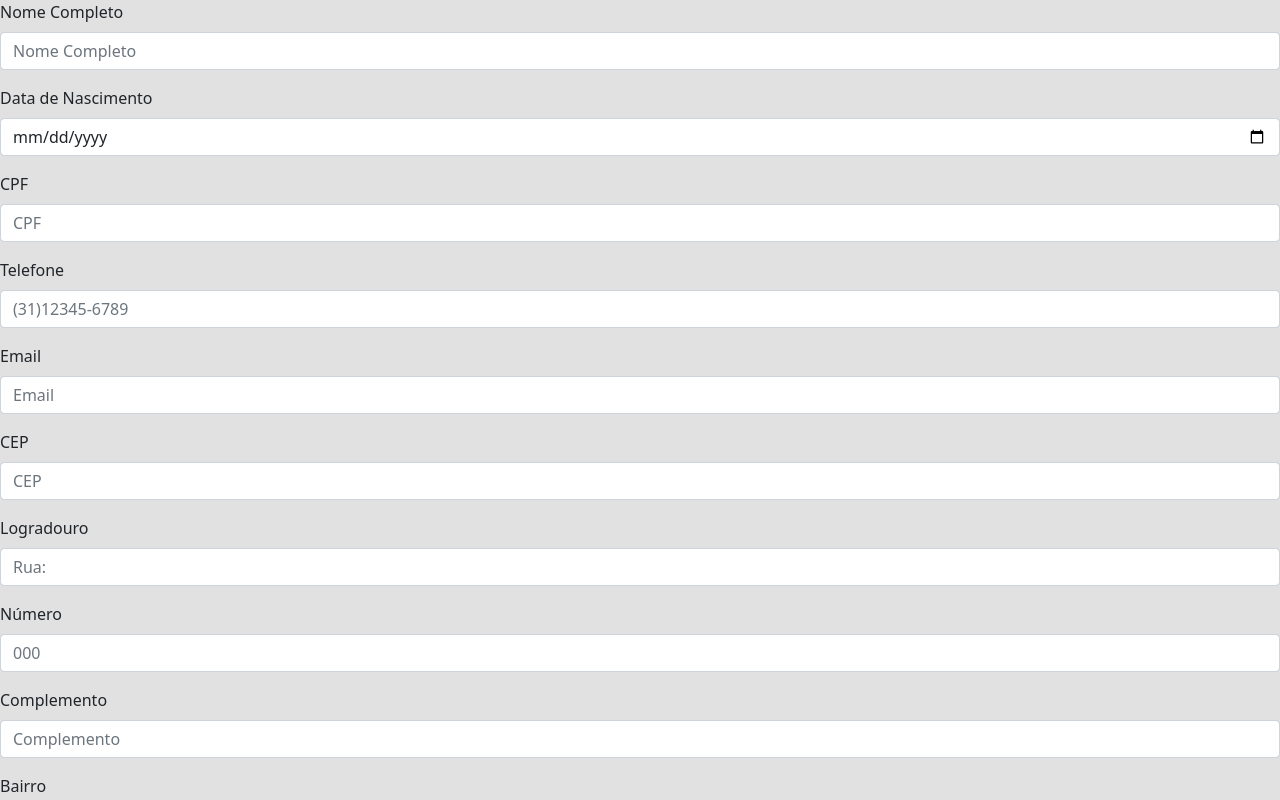
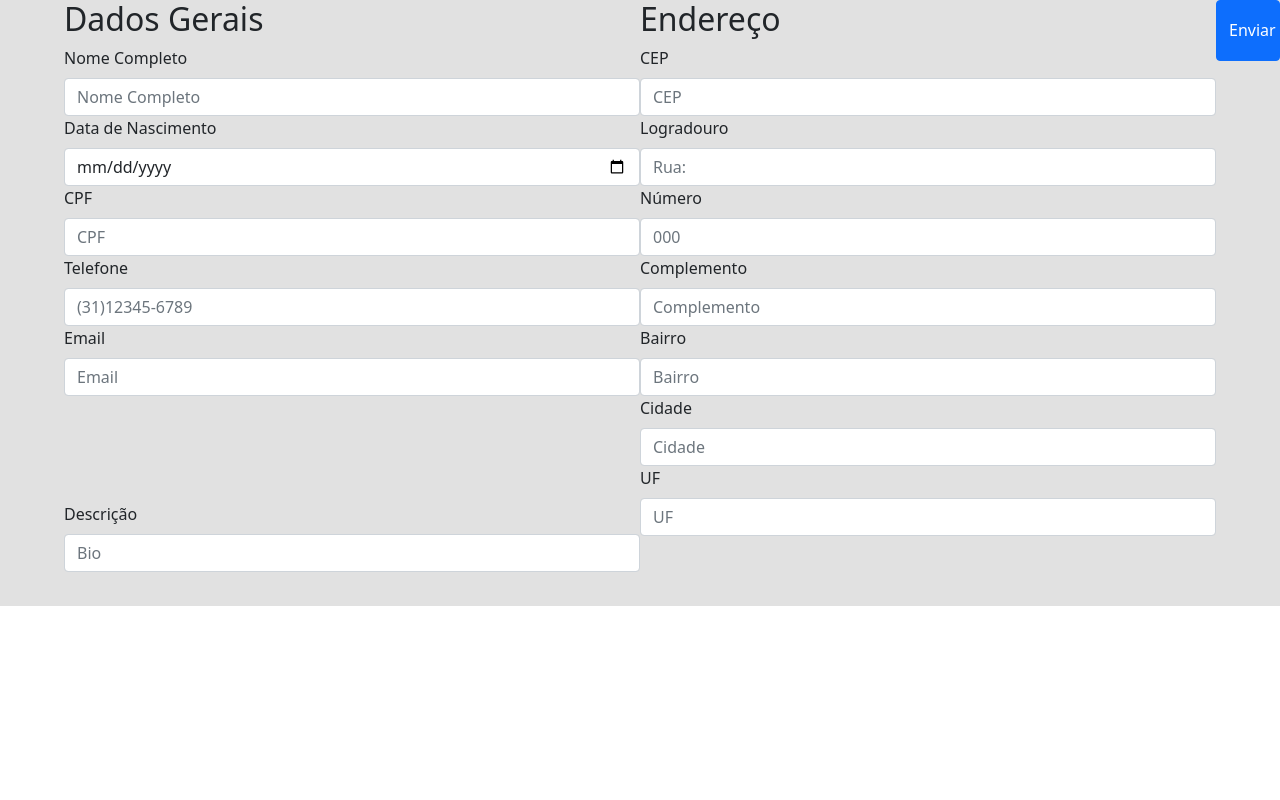
Before and after one commit to brenobernardes/form-cep, a React (Create React App) app: page / in a window 1280 px wide. Shown: the top 800 px of the page. Built offline with nearby package versions, Linux system fonts and the light colour scheme; no server answers.

Commit message:
email validation updated

```diff
--- a/src/pages/form/form.js
+++ b/src/pages/form/form.js
@@ -1,4 +1,4 @@
-import React, { useState, useEffect } from "react";
+import React, { useState, useEffect, useRef } from "react";
 import { Form, Button } from "react-bootstrap";
 import api from "../../api/api";
 import "./form.scss";
@@ -10,94 +10,85 @@ export default function Forms () {
     const [zipCode, setZipCode] = useState([]);
 
     useEffect(() => {
+        if (zipCode.length === 8) {
             api
             .get(`/${zipCode}`)
             .then((response) => setZipCode(response.data))
             .catch((err) => {
                 console.log("ops! ocorreu um erro" + err);
             });
+        } else if (zipCode.length <= 7) {
+            console.log("Deve ser maior que 8")
+        }
     });
 
     // Validação do email
 
     const [email, setEmail] = useState();
+    const emailReturn = useRef("");
 
     function validateEmail (e) {
         setEmail(e.target.value);
         const emailIsValid = /\S+@\S+\.\S+/;
 
         if (emailIsValid.test(email)) {
-            return console.log('Valid Email')
+            emailReturn.current = "Email válido";
+            console.log("email valido")
         } else {
-            return console.log('Enter Valid Email')
+            emailReturn.current = "Email inválido";
+            console.log("email invalido")
         }
     }
 
     return (
         <div className="mainForm">
             <Form>
-                <Form.Group className="mb-3" controlId="formBasicEmail">
+                <Form.Group className="infoGroup" controlId="formBasicInfo">
+                    <h2>Dados Gerais</h2>
+
                     <Form.Label>Nome Completo</Form.Label>
                     <Form.Control type="text" placeholder="Nome Completo" />
+
+                    <Form.Label>Data de Nascimento</Form.Label>
+                    <Form.Control type="date" placeholder="Data de Nascimento" />
+
+                    <Form.Label>CPF</Form.Label>
+                    <Form.Control type="number" placeholder="CPF" />
+
+                    <Form.Label>Telefone</Form.Label>
+                    <Form.Control type="number" placeholder="(31)12345-6789" />
+
+                    <Form.Label>Email</Form.Label>
+                    <Form.Control type="email" placeholder="Email" onChange={validateEmail} />
+                    <p>{emailReturn.current}</p>
                 </Form.Group>
 
-                <Form.Group className="mb-3" controlId="formBasicPassword">
-                    <Form.Label>Data de Nascimento</Form.Label>
-                    <Form.Control type="date" placeholder="Data de Nascimento" />
-                </Form.Group>
+                <Form.Group className="addressGroup" controlId="formBasicAddress">
+                    <h2>Endereço</h2>
 
-                <Form.Group className="mb-3" controlId="formBasicPassword">
-                    <Form.Label>CPF</Form.Label>
-                    <Form.Control type="number" placeholder="CPF" />
-                </Form.Group>
-
-                <Form.Group className="mb-3" controlId="formBasicPassword">
-                    <Form.Label>Telefone</Form.Label>
-                    <Form.Control type="number" placeholder="(31)12345-6789" />
-                </Form.Group>
-
-                <Form.Group className="mb-3" controlId="formBasicPassword">
-                    <Form.Label>Email</Form.Label>
-                    <Form.Control type="email" placeholder="Email" onChange={validateEmail} />
-                    <p>{}</p>
-                </Form.Group>
-
-                <Form.Group className="mb-3" controlId="formBasicPassword">
                     <Form.Label>CEP</Form.Label>
                     <Form.Control type="number" placeholder="CEP" onChange={e => setZipCode(e.target.value)} />
-                </Form.Group>
 
-                <Form.Group className="mb-3" controlId="formBasicPassword">
                     <Form.Label>Logradouro</Form.Label>
                     <Form.Control type="text" placeholder="Rua: " value={zipCode.logradouro} />
-                </Form.Group>
 
-                <Form.Group className="mb-3" controlId="formBasicPassword">
                     <Form.Label>Número</Form.Label>
                     <Form.Control type="number" placeholder="000" />
-                </Form.Group>
 
-                <Form.Group className="mb-3" controlId="formBasicPassword">
                     <Form.Label>Complemento</Form.Label>
                     <Form.Control type="text" placeholder="Complemento" />
-                </Form.Group>
 
-                <Form.Group className="mb-3" controlId="formBasicPassword">
                     <Form.Label>Bairro</Form.Label>
                     <Form.Control type="text" placeholder="Bairro" value={zipCode.bairro} />
-                </Form.Group>
 
-                <Form.Group className="mb-3" controlId="formBasicPassword">
                     <Form.Label>Cidade</Form.Label>
                     <Form.Control type="text" placeholder="Cidade" value={zipCode.cidade} />
-                </Form.Group>
 
-                <Form.Group className="mb-3" controlId="formBasicPassword">
                     <Form.Label>UF</Form.Label>
                     <Form.Control type="text" placeholder="UF" value={zipCode.estado} />
                 </Form.Group>
 
-                <Form.Group className="mb-3" controlId="formBasicPassword">
+                <Form.Group className="descriptionGroup" controlId="formBasicPassword">
                     <Form.Label>Descrição</Form.Label>
                     <Form.Control type="text" placeholder="Bio" />
                     <Form.Text></Form.Text>
--- a/src/pages/form/form.scss
+++ b/src/pages/form/form.scss
@@ -3,3 +3,23 @@ $primary-color: rgba(0, 0, 0, 0.116);
 .mainForm {
     background-color: $primary-color;
 }
+
+.mainForm Form {
+    display: grid;
+    grid-template-columns: 5% 45% 45% 5%;
+    grid-template-rows: 10%;
+}
+
+.infoGroup {
+    grid-column-start: 2;
+}
+
+.addressGroup {
+    grid-column-start: 3;
+}
+
+.descriptionGroup {
+    grid-row-start: 15;
+    grid-column-start: 2;
+    grid-column-end: 3;
+}
```
Lines whose indentation alone changed are shown as unchanged.
